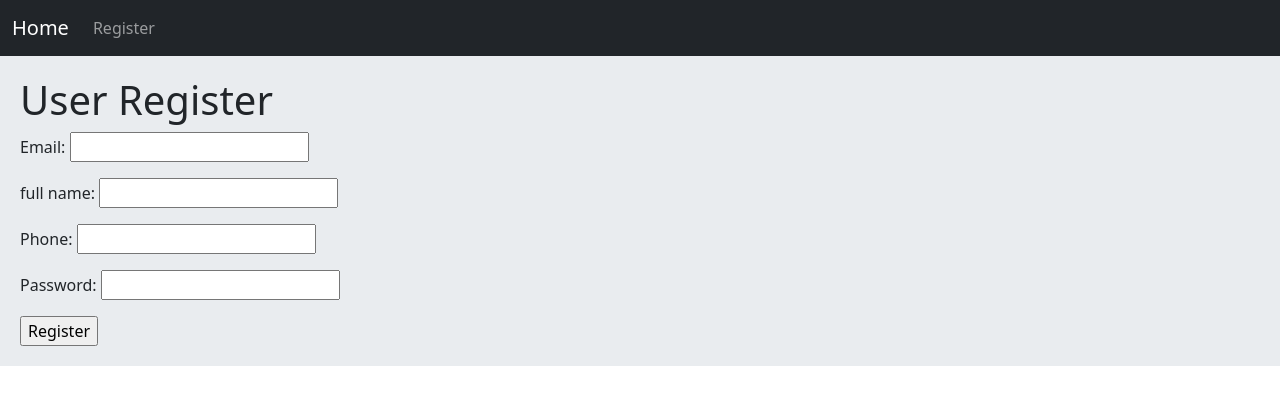
After one commit to erfansafarzad7/Django-Shop, a Django app: page /accounts/register/ in a window 1280 px wide. The commit adds this page. Shown: the top 405 px of the page. Run offline with Django 4.2, Linux system fonts and the light colour scheme; parts of the project's set-up code (start-up, migrations or seed data) failed here and were passed over.

Commit message:
register-with-sms

```diff
--- a/S/urls.py
+++ b/S/urls.py
@@ -19,4 +19,5 @@ from django.urls import path, include
 urlpatterns = [
     path('admin/', admin.site.urls),
     path('', include('home.urls', namespace='home')),
+    path('accounts/', include('accounts.urls', namespace='accounts')),
 ]
--- a/accounts/forms.py
+++ b/accounts/forms.py
@@ -32,3 +32,28 @@ class UserChangeForm(forms.ModelForm):
     class Meta:
         model = User
         fields = ('email', 'phone_number', 'full_name', 'password', 'last_login')
+
+
+class UserRegistrationForm(forms.Form):
+    email = forms.EmailField()
+    full_name = forms.CharField(label='full name', max_length=30)
+    phone = forms.CharField(max_length=11)
+    password = forms.CharField(widget=forms.PasswordInput, max_length=30)
+
+    def clean_email(self):
+        email = self.cleaned_data['email']
+        user = User.objects.filter(email=email).exists()
+        if user:
+            raise ValidationError('This Email Already Exists..')
+        return email
+
+    def clean_phone(self):
+        phone = self.cleaned_data['phone']
+        user = User.objects.filter(phone_number=phone).exists()
+        if user:
+            raise ValidationError('This Phone Number Already Exists...')
+        return phone
+
+
+class VerifyCodeForm(forms.Form):
+    code = forms.IntegerField()
--- /dev/null
+++ b/accounts/templates/accounts/register.html
@@ -0,0 +1,12 @@
+{% extends 'base.html' %}
+
+
+    {% block content %}
+        <h1>User Register</h1>
+        <form action="" method="post" class="col-md-5 col-lg-5">
+            {% csrf_token %}
+            {{ form.as_p }}
+            <input type="submit" value="Register">
+        </form>
+
+    {% endblock %}
--- /dev/null
+++ b/accounts/urls.py
@@ -0,0 +1,9 @@
+from django.urls import path
+from . import views
+
+
+app_name = 'accounts'
+urlpatterns = [
+    path('register/', views.UserRegisterView.as_view(), name='user_register'),
+    path('verify/', views.UserRegisterVerifyCodeView.as_view(), name='verify_code'),
+]
--- a/accounts/views.py
+++ b/accounts/views.py
@@ -1,3 +1,57 @@
-from django.shortcuts import render
+from django.shortcuts import render, redirect
+from django.views import View
+from .forms import UserRegistrationForm, VerifyCodeForm
+from .utils import send_otp_code
+from .models import OtpCode, User
+from django.contrib import messages
+import random
 
-# Create your views here.
+
+class UserRegisterView(View):
+    form_class = UserRegistrationForm
+    temp_name = 'accounts/register.html'
+
+    def get(self, request):
+        form = self.form_class
+        return render(request, self.temp_name, {'form': form})
+
+    def post(self, request):
+        form = self.form_class(request.POST)
+        if form.is_valid():
+            random_code = random.randint(1000, 9999)
+            send_otp_code(form.cleaned_data['phone'], random_code)
+            OtpCode.objects.create(phone_number=form.cleaned_data['phone'], code=random_code)
+            request.session['user_regis_info'] = {
+                'phone': form.cleaned_data['phone'],
+                'email': form.cleaned_data['email'],
+                'full_name': form.cleaned_data['full_name'],
+                'password': form.cleaned_data['password'],
+            }
+            messages.success(request, 'We Send You A Code...', 'success')
+            return redirect('accounts:verify_code')
+        return render(request, self.temp_name, {'form': form})
+
+
+class UserRegisterVerifyCodeView(View):
+    form_class = VerifyCodeForm
+
+    def get(self, request):
+        form = self.form_class
+        return render(request, 'accounts/verify.html', {'form': form})
+
+    def post(self, request):
+        user_session = request.session['user_regis_info']
+        code_instance = OtpCode.objects.get(phone_number=user_session['phone'])
+        form = self.form_class(request.POST)
+        if form.is_valid():
+            cd = form.cleaned_data
+            if cd['code'] == code_instance.code:
+                User.objects.create_user(user_session['phone'], user_session['email'],
+                                         user_session['full_name'], user_session['password'])
+                code_instance.delete()
+                messages.success(request, 'Successfully Registered', 'success')
+                return redirect('home:home')
+            else:
+                messages.error(request, 'Code Is Wrong', 'danger')
+                return redirect('accounts:verify_code')
+        return redirect('home:home')
--- a/templates/inc/navbar.html
+++ b/templates/inc/navbar.html
@@ -1,21 +1,8 @@
 <nav class="navbar navbar-expand-lg navbar-dark bg-dark">
   <div class="container-fluid">
+  <div class="navbar-nav">
     <a class="navbar-brand" href="{% url 'home:home' %}">Home</a>
-    <div class="collapse navbar-collapse" id="navbarNav">
-      <ul class="navbar-nav">
-        <li class="nav-item">
-          <a class="nav-link" href=""></a>
-        </li>
-        <li class="nav-item">
-          <a class="nav-link" href=""></a>
-        </li>
-        <li class="nav-item">
-          <a class="nav-link " href=""></a>
-        </li>
-        <li class="nav-item">
-          <a class="nav-link" href=""></a>
-        </li>
-      </ul>
+    <a class="nav-link" href="{% url 'accounts:user_register' %}">Register</a>
     </div>
   </div>
 </nav>
```
Also changed, not shown: accounts/admin.py (+6 -1 lines), accounts/models.py (+10 -1 lines), accounts/templates/accounts/verify.html (added, +12 -0 lines), accounts/utils.py (added, +14 -0 lines), accounts/managers.py (line endings or trailing spaces), accounts/migrations/0002_otpcode.py (added), db.sqlite3.
